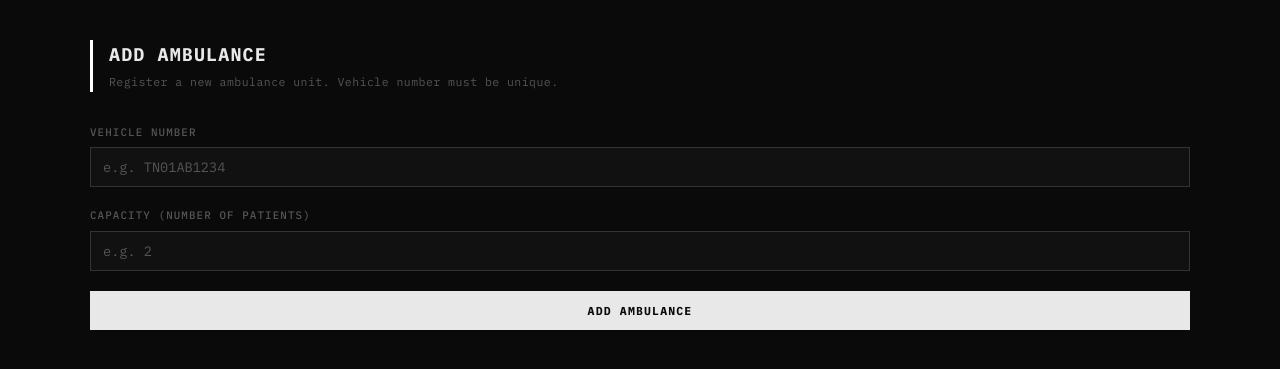
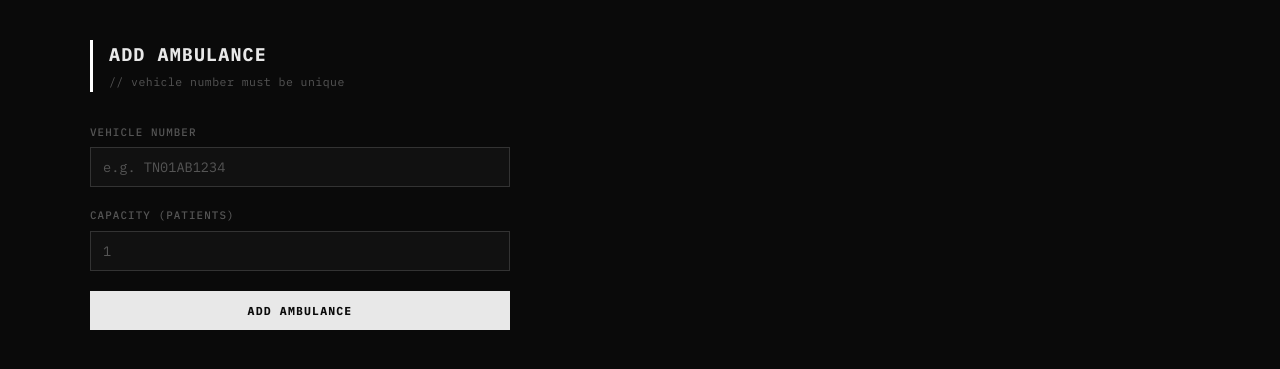
Before and after one commit to Sarvesh-Sarz/Resuscitation-Retrieval, a Flask app: page /add_ambulance in a window 1280 px wide. Shown: the part 48-417 px from the top of the page. Run offline with Flask 3, Linux system fonts and the light colour scheme.

Commit message:
Update add_ambulance.html

```diff
--- a/templates/add_ambulance.html
+++ b/templates/add_ambulance.html
@@ -2,13 +2,13 @@
 {% block content %}
 <div class="page-header">
     <h2>Add Ambulance</h2>
-    <p class="subtitle">Register a new ambulance unit. Vehicle number must be unique.</p>
+    <p class="subtitle">// vehicle number must be unique</p>
 </div>
-<form method="POST">
+<form method="POST" style="max-width:420px;">
     <label>Vehicle Number</label>
     <input type="text" name="vehicle" placeholder="e.g. TN01AB1234" required>
-    <label>Capacity (number of patients)</label>
-    <input type="number" name="capacity" min="1" max="10" placeholder="e.g. 2" required>
+    <label>Capacity (patients)</label>
+    <input type="number" name="capacity" min="1" max="10" placeholder="1" required>
     <button type="submit">Add Ambulance</button>
 </form>
 {% endblock %}
```
